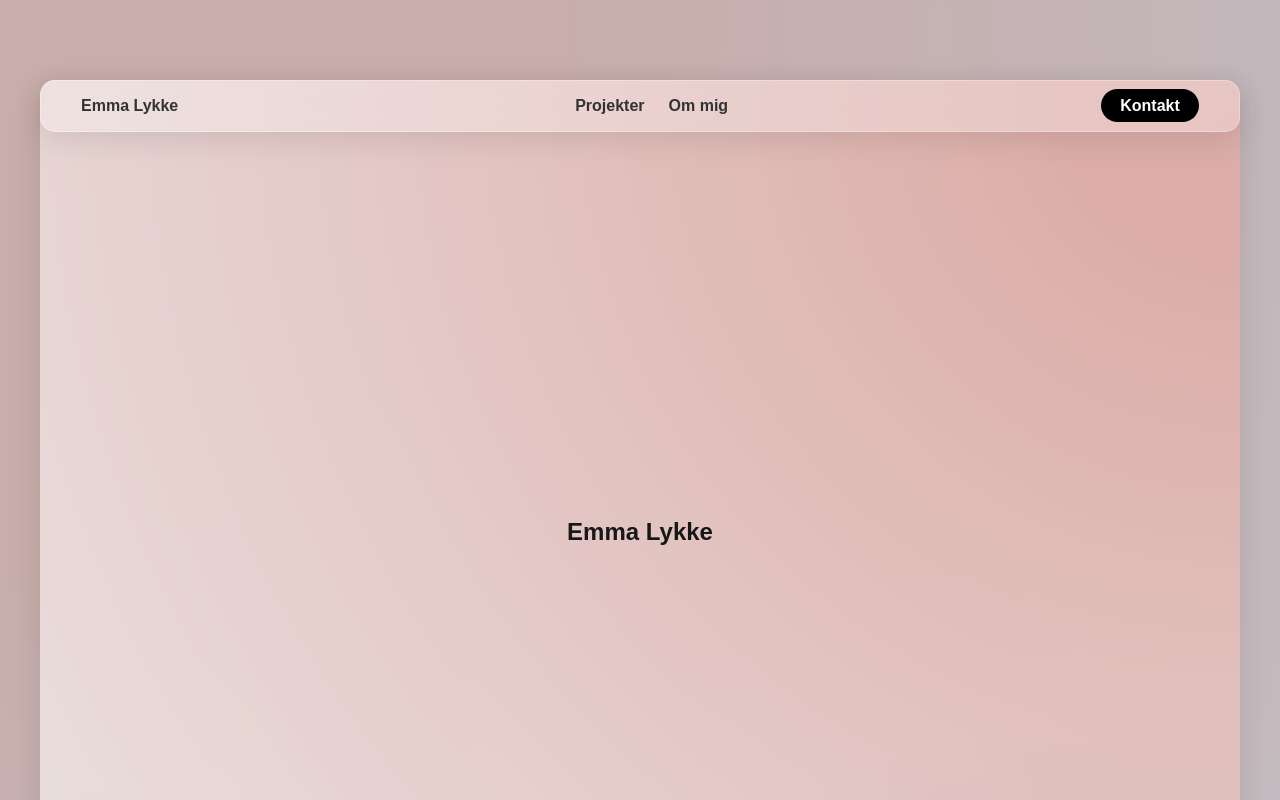
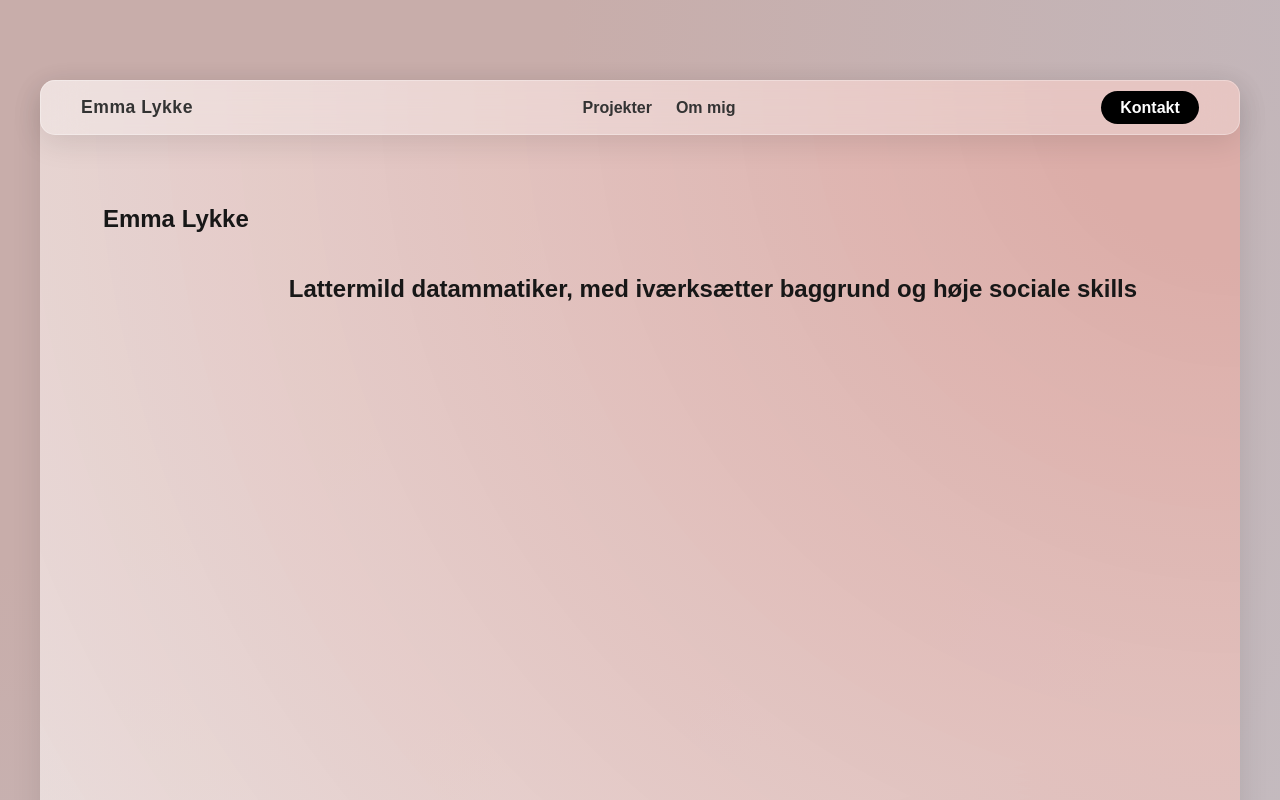
Before and after one commit to BlablaTara/DigiCV, a Next.js app: page / in a window 1280 px wide. Shown: the top 800 px of the page. Built offline with nearby package versions, Linux system fonts and the light colour scheme.

Commit message:
added hero, NOT done

```diff
--- a/src/app/layout.js
+++ b/src/app/layout.js
@@ -1,5 +1,5 @@
 import { Geist, Geist_Mono } from "next/font/google";
-import "./globals.css";
+import "../css/globals.css";
 
 const geistSans = Geist({
   variable: "--font-geist-sans",
--- a/src/app/page.js
+++ b/src/app/page.js
@@ -1,3 +1,4 @@
+import Hero from "../sections/Hero.js";
 import Navbar from "../components/Navbar.js";
 
 export default function Home() {
@@ -10,6 +11,7 @@ export default function Home() {
 
         <section id="home">
           <h1>Emma Lykke</h1>
+          <Hero />
         </section>
 
         <section id="projects">
--- a/src/app/globals.css
+++ b/src/css/globals.css
@@ -44,6 +44,18 @@ a {
   }
 }
 
+section {
+  min-height: 100vh;
+  padding: 70px 40px;
+  display: flex;
+  /* align-items: center; */
+  justify-content: center;
+}
+
+main {
+  padding: 80px 30px 40px;
+}
+
 nav {
   position: sticky;
   /* top: 15px; */
@@ -87,6 +99,12 @@ nav .nav-links a:hover {
   color: #d1a58a;
 }
 
+.logo a {
+  font-weight: 900; /* okay fonden understøtter ikke denne - måske når fonden bliver skiftet */
+  font-size: 1.1rem;
+  letter-spacing: 0.5px;
+}
+
 .nav-cta a {
   background: #000000;
   color: white;
@@ -102,18 +120,6 @@ nav .nav-links a:hover {
 
 .mobile-cta {
   display: none;
-}
-
-section {
-  min-height: 100vh;
-  padding: 120px 40px;
-  display: flex;
-  align-items: center;
-  justify-content: center;
-}
-
-main {
-  padding: 80px 30px 40px;
 }
 
 .page-container {
--- /dev/null
+++ b/src/sections/Hero.js
@@ -0,0 +1,9 @@
+export default function Hero() {
+
+    return (
+        <section id="home">
+            <h2>Lattermild datammatiker, med iværksætter baggrund og høje sociale skills</h2>
+
+        </section>
+    );
+}
```
Also changed, not shown: src/sections/About.js (added), src/sections/Projects.js (added).
